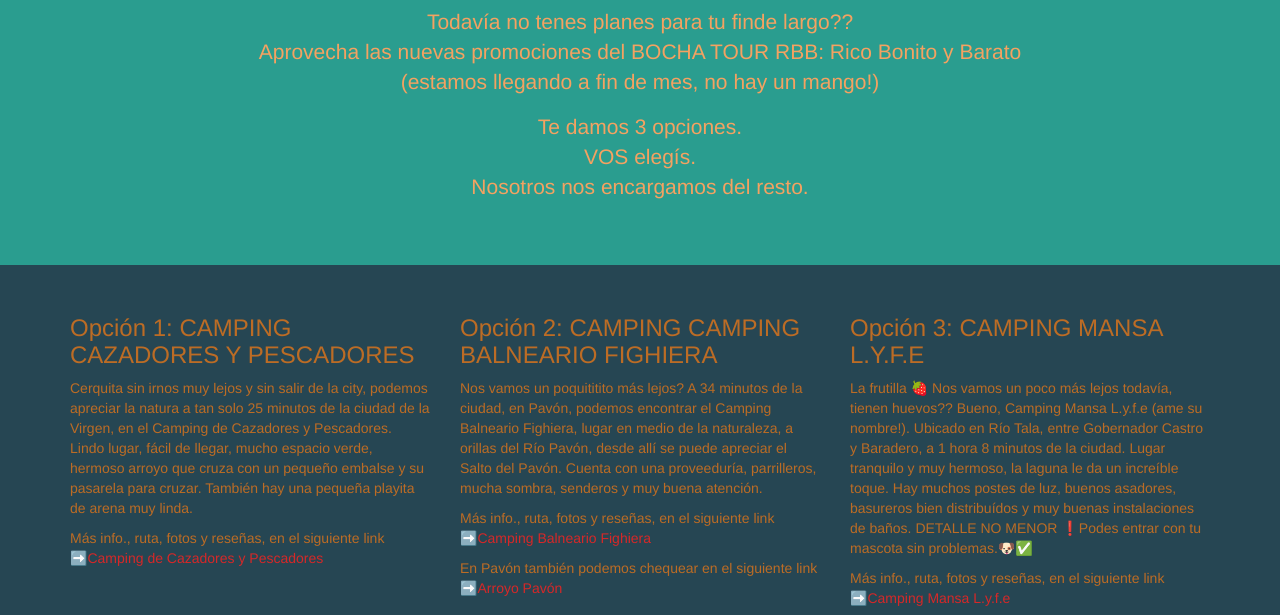
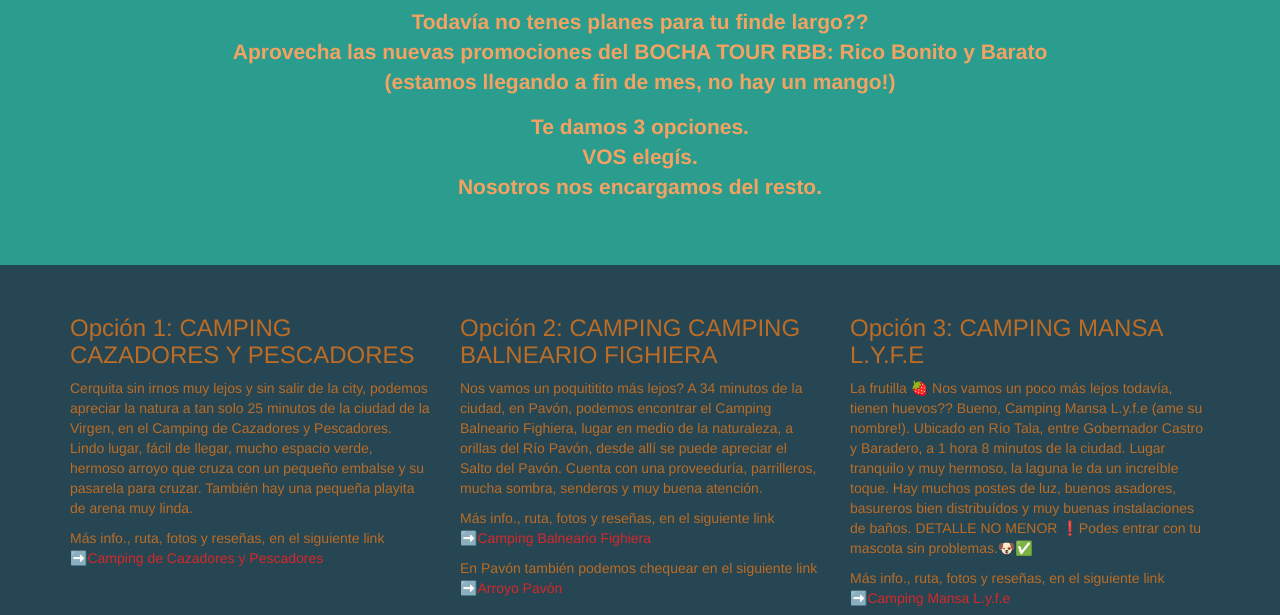
Before and after one commit to cotipe/bochaTour, a plain HTML site: page index.html in a window 1280 px wide. Shown: the part 140-755 px from the top of the page. Drawn offline with nearby package versions, Linux system fonts and the light colour scheme.

Commit message:
Segundo Commit

```diff
--- a/index.html
+++ b/index.html
@@ -10,13 +10,14 @@
     <script src="https://kit.fontawesome.com/cc29963343.js" crossorigin="anonymous"></script>
     <link rel="stylesheet" href="style.css">
     <link rel="icon" href="icon_7e30041263a97252ac1a3d4806e885ee.ico"/>
+    <meta property="og:image" content="FOTIS.jpeg">
     <title>BOCHA´S TOUR - @elbocha_ok</title>
 </head>
 <body>
     <div class="jumbotron text-center" id="div1">
         <h1>EL BOCHA TOUR RBB 🏕️</h1>
-        <p>Todavía no tenes planes para tu finde largo?? <br> Aprovecha las nuevas promociones del BOCHA TOUR RBB: Rico Bonito y Barato<br> (estamos llegando a fin de mes, no hay un mango!)</p>
-        <p>Te damos 3 opciones.<br>VOS elegís.<br>Nosotros nos encargamos del resto.</p>
+        <p><strong>Todavía no tenes planes para tu finde largo?? <br> Aprovecha las nuevas promociones del BOCHA TOUR RBB: Rico Bonito y Barato<br> (estamos llegando a fin de mes, no hay un mango!)</strong></p>
+        <p><strong>Te damos 3 opciones.<br>VOS elegís.<br>Nosotros nos encargamos del resto.</strong></p>
       </div>
 
       <div class="container">
```
Also changed, not shown: FOTIS.jpeg (added).
